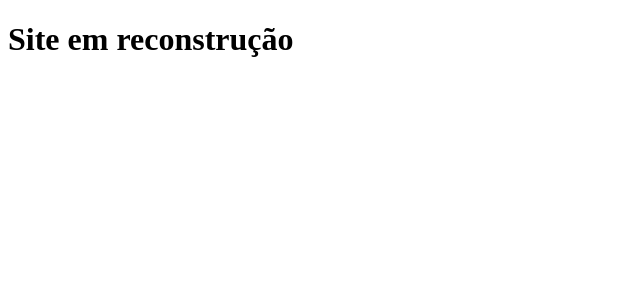
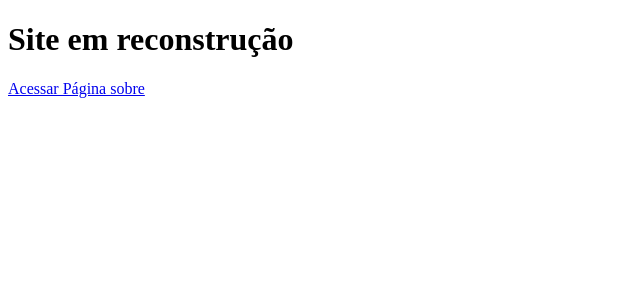
Before and after one commit to vortexti/node-files, a Next.js app: page /curso in a window 1280 px wide. Shown: the top 300 px of the page, without its empty margins (0-640 px from the left). Built offline with nearby package versions, Linux system fonts and the light colour scheme.

Commit message:
nova Home  e sobre

```diff
--- a/pages/curso.js
+++ b/pages/curso.js
@@ -2,6 +2,7 @@ import { useState } from 'react';
 
 function Home() {
     return <div><h1>Site em reconstrução</h1>
+    <a href="/sobre">Acessar Página sobre</a>
     </div>
 }
 
```
Also changed, not shown: pages/sobre.js (added).
